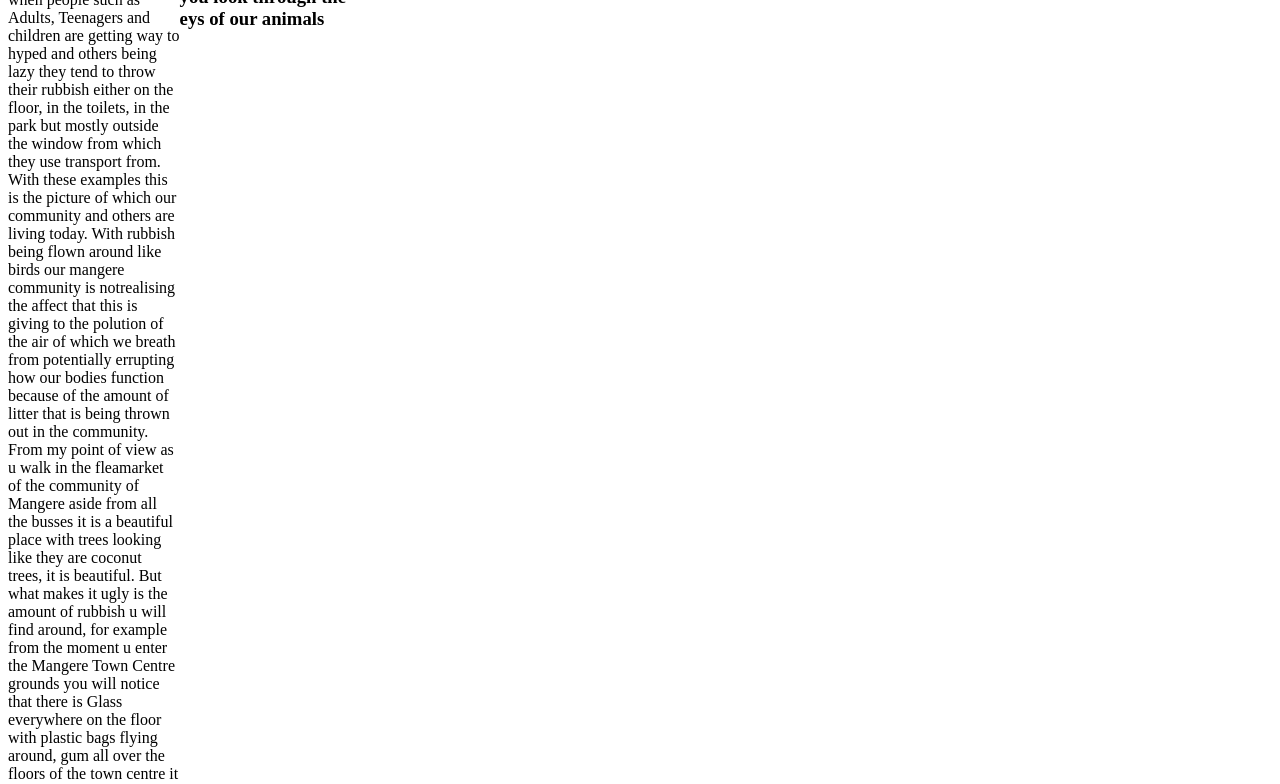
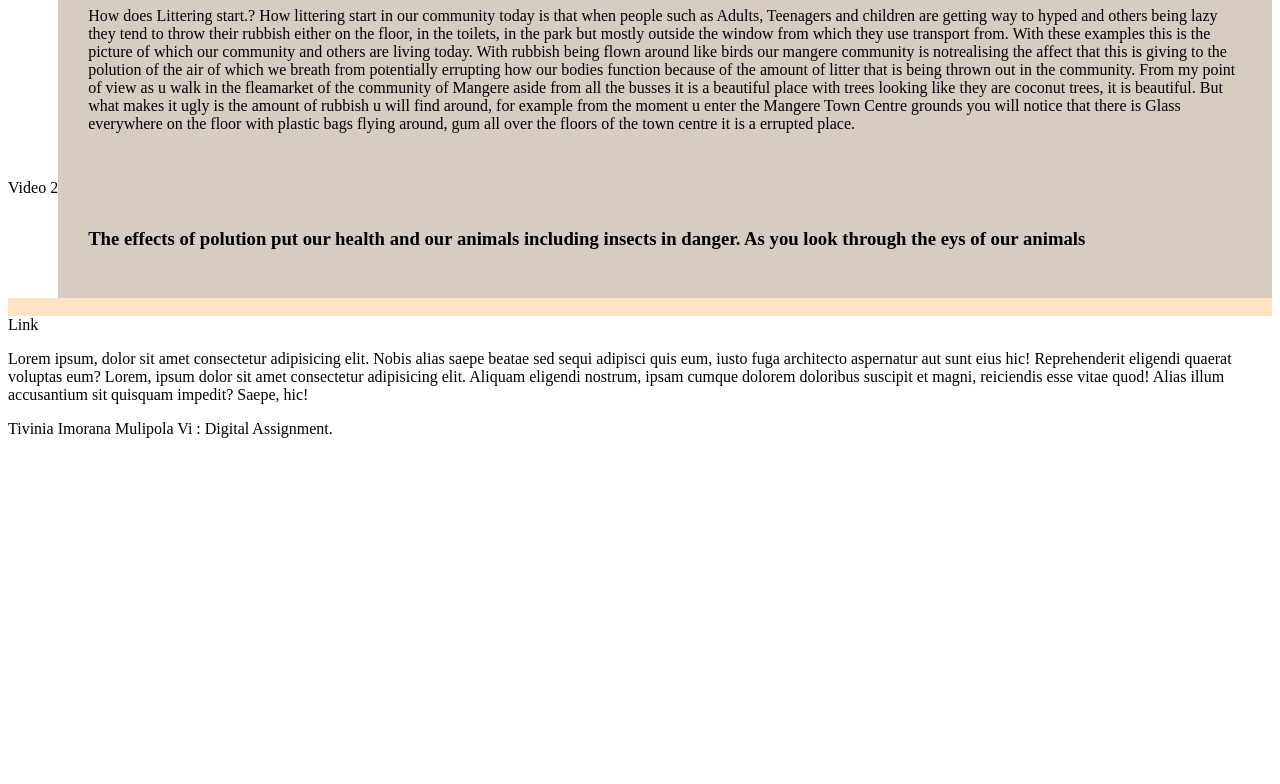
Before and after one commit to Tivinia-Mul/Littering-Website, a plain HTML site: page effects.html in a window 1280 px wide. Shown: the part 151-935 px from the top of the page. After the commit the page ends 800 px from the top, so only its background shows below. Drawn offline with Linux system fonts and the light colour scheme.

Commit message:
corrected the areas of the words within the lines of the right length of each paragraphs.

```diff
--- a/effects.css
+++ b/effects.css
@@ -1,14 +1,15 @@
+
 .container{
     display:grid;
-    grid-template-columns: 1fr 1fr 1fr 1fr;
-    grid-template-rows: auto;
+    grid-template-columns: 1fr 2fr
+    grid-template-rows auto;
     grid-template-areas:
-    "nav nav nav nav"
-    "causes vid vid effect"
-    "causes vid vid effect"
-    "causes link link effect"
-    "image_1 image_1 image_2 image_3"
-    "image_4 image_4 image_5 image_5";
+    "navbar navbar"
+    "vid_1 causes"
+    "vid_2 effects"
+    "image_1 image_2"
+    "link link"
+    "footer footer"
 }
 .navbar {
     grid-area: navbar;
@@ -30,7 +31,7 @@
 }
 
 .causes{
-    grid-area: information;
+    grid-area: causes;
     background-color: #d6ccc2;
     padding: 30px;
 
@@ -48,27 +49,17 @@
     font-family: "Agbalumo";
     background-color: bisque;
 }
-.image_1 {
+.image_2 {
     grid-area: image_2;
     text-align: center;
     font-family: "Agbalumo";
     background-color: bisque;
 }
-.image_1 {
-    grid-area: image_3;
-    text-align: center;
-    font-family: "Agbalumo";
-    background-color: bisque;
+
+.link {
+    grid-area: link;
 }
-.image_1 {
-    grid-area: image_4;
-    text-align: center;
-    font-family: "Agbalumo";
-    background-color: bisque;
+
+.footer {
+    grid-area: footer;
 }
-.image_1 {
-    grid-area: image_5;
-    text-align: center;
-    font-family: "Agbalumo";
-    background-color: bisque;
-}
--- a/effects.html
+++ b/effects.html
@@ -16,31 +16,38 @@
               </ul>
         </div>
 
-</body>
+        <div class="vid_1">Video 1</div>
 
-</html>
-<div class="Causes">
+        <div class="causes">
              <h1>Causes</h1>
             <p> How does Littering start.? How littering start in our community today is that when people such as Adults, Teenagers and children are getting way to hyped and others being lazy they tend to throw their rubbish either on the floor, in the toilets, in the park but mostly outside the window from which they use transport from. With these examples this is the picture of which our community and others are living today. With rubbish being flown around like birds our mangere community is notrealising the affect that this is giving to the polution of the air of which we breath from potentially errupting how our bodies function because of the amount of litter that is being thrown out in the community. From my point of view as u walk in the fleamarket of the community of Mangere aside from all the busses it is a beautiful place with trees looking like they are coconut trees, it is beautiful. But what makes it ugly is the amount of rubbish u will find around, for example from the moment u enter the Mangere Town Centre grounds you will notice that there is Glass everywhere on the floor with plastic bags flying around, gum all over the floors of the town centre it is a errupted place.
             </p>
         </div>
 
-<div class="Effects">
+        <div class="vid_2">Video 2</div>
+
+        <div class="effects">
             <h3>The effects of polution put our health and our animals including insects in danger. As you look through the eys of our animals </h3>
         </div>
 
         <div class="image_1">
-    <img src="images/niandsepa.jpg" alt="image_4" width="78%">
         </div>
+
+
         <div class="image_2">
             <img src="images/community.jpg" alt="" width="78%">
         </div>
-<div class="image_3">
-    <img src="images/community.jpg" alt="" width="78%">
+
+
+        <div class="link">Link
+            <p>Lorem ipsum, dolor sit amet consectetur adipisicing elit. Nobis alias saepe beatae sed sequi adipisci quis eum, iusto fuga architecto aspernatur aut sunt eius hic! Reprehenderit eligendi quaerat voluptas eum? Lorem, ipsum dolor sit amet consectetur adipisicing elit. Aliquam eligendi nostrum, ipsam cumque dolorem doloribus suscipit et magni, reiciendis esse vitae quod! Alias illum accusantium sit quisquam impedit? Saepe, hic!</p>
         </div>
-<div class="image_4">
-    <img src="images/community.jpg" alt="" width="78%">
+
+        <div class="footer">Tivinia Imorana Mulipola Vi : Digital Assignment.</div>
+
+
     </div>
-<div class="image_5">
-    <img src="images/community.jpg" alt="" width="78%">
-</div>
+
+</body>
+
+</html>
```
Also changed, not shown: home.html (+1 -1 lines), style.css (+8 -0 lines). Lines whose indentation alone changed are shown as unchanged.
